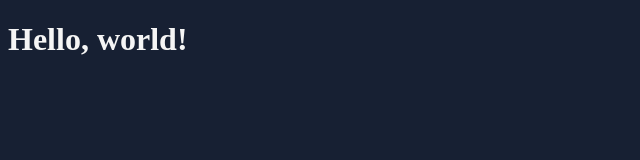
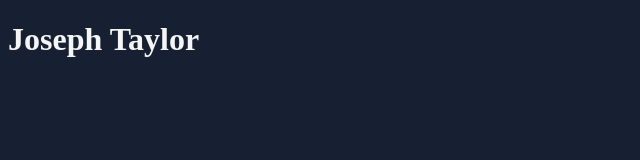
Before and after one commit to joseph-taylor-000/joseph-taylor-000.github.io, a plain HTML site: page index.html in a window 1280 px wide. Shown: the whole page, without its empty margins (0-640 px from the left). Drawn offline with Linux system fonts and the light colour scheme.

Commit message:
Update index.html

```diff
--- a/index.html
+++ b/index.html
@@ -7,6 +7,6 @@
   <title>My Website</title>
 </head>
 <body>
-  <h1>Hello, world!</h1>
+  <h1 style = "text-align: centre; color: ">Joseph Taylor</h1>
 </body>
 </html>
```
